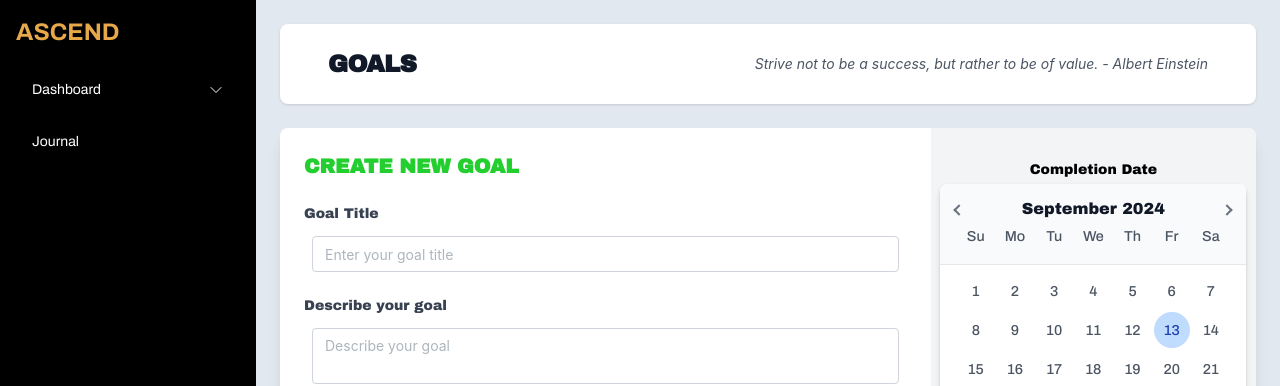
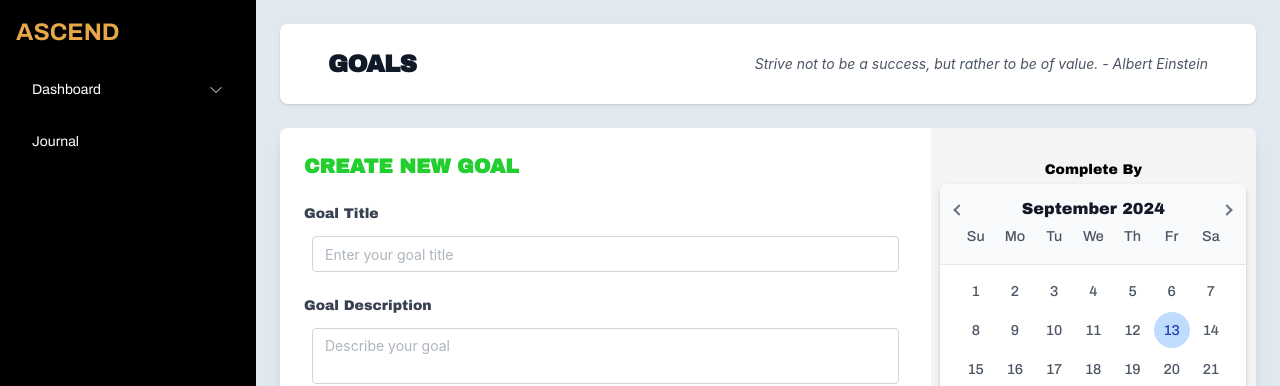
Before and after one commit to s-gebby/ascent, a React (Vite) app: page /dashboard in a window 1280 px wide. Shown: the top 386 px of the page. Built offline with nearby package versions, Linux system fonts and the light colour scheme; no server answers; the database is empty; sample sign-in values are in the browser's storage.

Commit message:
Changed subheadding of goal description

```diff
--- a/src/components/form/NewGoalForm.jsx
+++ b/src/components/form/NewGoalForm.jsx
@@ -53,7 +53,7 @@ export default function NewGoalForm({ onAddGoal, onCancel }) {
             />
           </div>
           <div>
-            <label htmlFor="description" className="block text-sm font-medium text-gray-700 mb-1 font-archivo-black">Describe your goal</label>
+            <label htmlFor="description" className="block text-sm font-medium text-gray-700 mb-1 font-archivo-black">Goal Description</label>
             <Textarea
               id="description"
               placeholder="Describe your goal"
@@ -87,7 +87,7 @@ export default function NewGoalForm({ onAddGoal, onCancel }) {
 
         <div className="md:w-1/3 bg-gray-100 p-6 flex items-center justify-center">
           <div>
-            <label htmlFor="completeBy" className="block text-sm font-medium text-ascend-black mb-1 font-archivo-black capitalize text-center">Completion Date</label>
+            <label htmlFor="completeBy" className="block text-sm font-medium text-ascend-black mb-1 font-archivo-black capitalize text-center">Complete By</label>
             <DatePicker
               id="completeBy"
               selected={form.values.completeBy}
```
